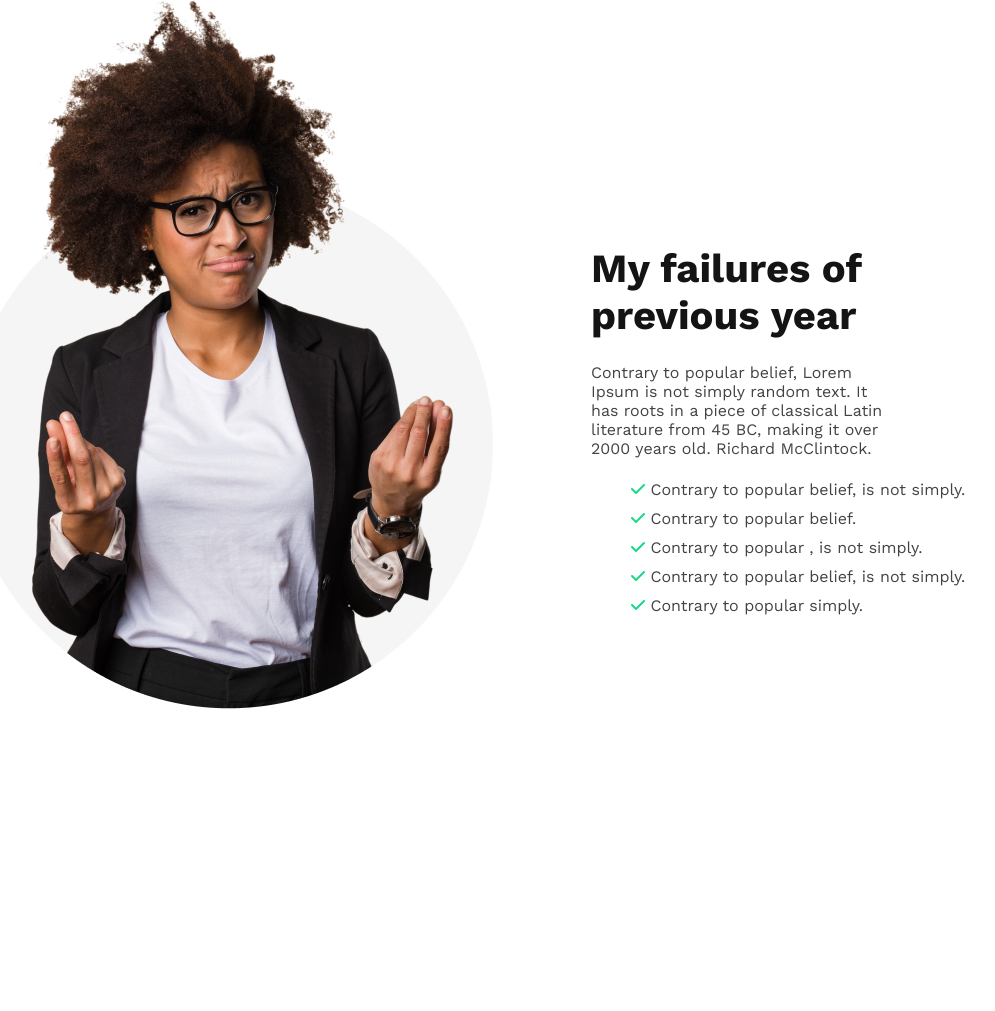
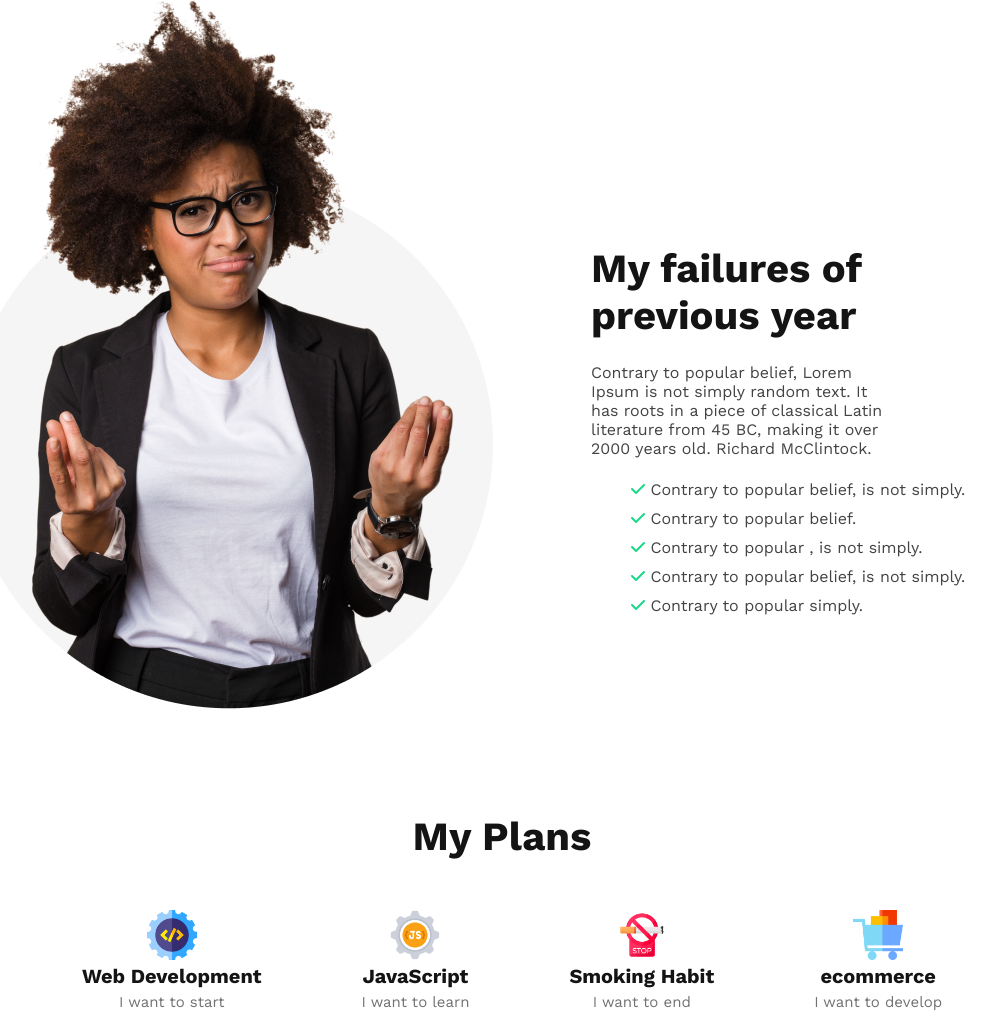
Before and after one commit to Talash24/practice-project-1, a plain HTML site: page index.html in a window 1280 px wide. Shown: the part 955-1966 px from the top of the page, without its empty margins (138-1133 px from the left). Before the commit the page ends 1668 px from the top, so only its background shows below. Drawn offline with nearby package versions, Linux system fonts and the light colour scheme.

Commit message:
added a new part

```diff
--- a/index.html
+++ b/index.html
@@ -52,7 +52,36 @@
          </div>
     </div>
 
+    <div class="third-part">
 
+        <h2 class="planning">
+             My Plans
+        </h2>
+
+       <div class="alada">
+        <div class="moto">
+            <img class="chobi" src="images/icons/web.png" alt="">
+            <h3 class="skill">Web Development</h3>
+            <p class="what">I want to start</p>
+        </div>
+        <div class="moto">
+            <img class="chobi" src="images/icons/js.png" alt="">
+            <h3 class="skill">JavaScript</h3>
+            <p class="what">I want to learn</p>
+        </div>
+        <div class="moto">
+            <img class="chobi" src="images/icons/smoke.png" alt="">
+            <h3 class="skill">Smoking Habit</h3>
+            <p class="what">I want to end</p>
+        </div>
+        <div class="moto">
+            <img class="chobi" src="images/icons/ecom.png" alt="">
+            <h3 class="skill">ecommerce</h3>
+            <p class="what">I want to develop</p>
+        </div>
+       </div>
+
+    </div>
 
 </body>
 </html>
--- a/style.css
+++ b/style.css
@@ -102,3 +102,51 @@ ul li {
 i {
     color: #16D887;
 }
+
+.planning {
+    color: var(--Dark-01, #151414);
+    font-size: 40px;
+    font-weight: 700;
+    text-align: center;
+    padding-top: 100px;
+}
+
+.alada {
+    display: flex;
+    align-items: center;
+    gap: 100px;
+    margin-left: 220px;
+    margin-right: 50px;
+}
+
+.planning {
+    padding-bottom: 50px;
+}
+
+.moto {
+    text-align: center;
+}
+
+.chobi {
+     height: 50px;
+     width: 50px;
+}
+
+.skill {
+    color: var(--Dark-01, #151414);
+    text-align: center;
+    font-family: Work Sans;
+    font-size: 20px;
+    font-style: normal;
+    font-weight: 700;
+    line-height: normal;
+}
+
+.what {
+    color: var(--Dark-03, #737272);
+    text-align: center;
+    font-size: 15px;
+    font-weight: 500;
+    line-height: normal;
+    padding-top: 5px;
+}
```
